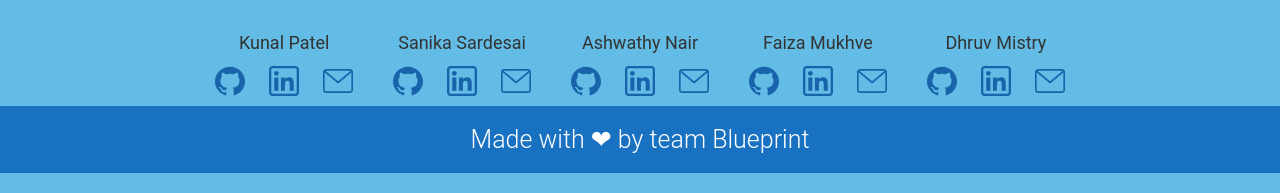
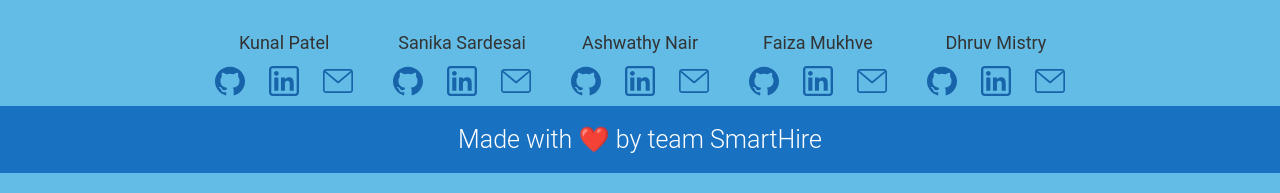
Before and after one commit to ashunair/Smart_Hire, a Flask app: page / in a window 1280 px wide. Shown: the part 3922-4115 px from the top of the page. Run offline with Flask 3, Linux system fonts and the light colour scheme; parts of the project's set-up code (start-up, migrations or seed data) failed here and were passed over; some libraries are stand-ins or nearby versions.

Commit message:
index.html

```diff
--- a/templates/index.html
+++ b/templates/index.html
@@ -267,7 +267,7 @@
             </div>
         </div>
         <div class="footer-credit">
-            <span>Made with ❤ by team Blueprint</span>
+            <span>Made with ❤️ by team SmartHire</span>
         </div>
     </footer>
 </body>
```
